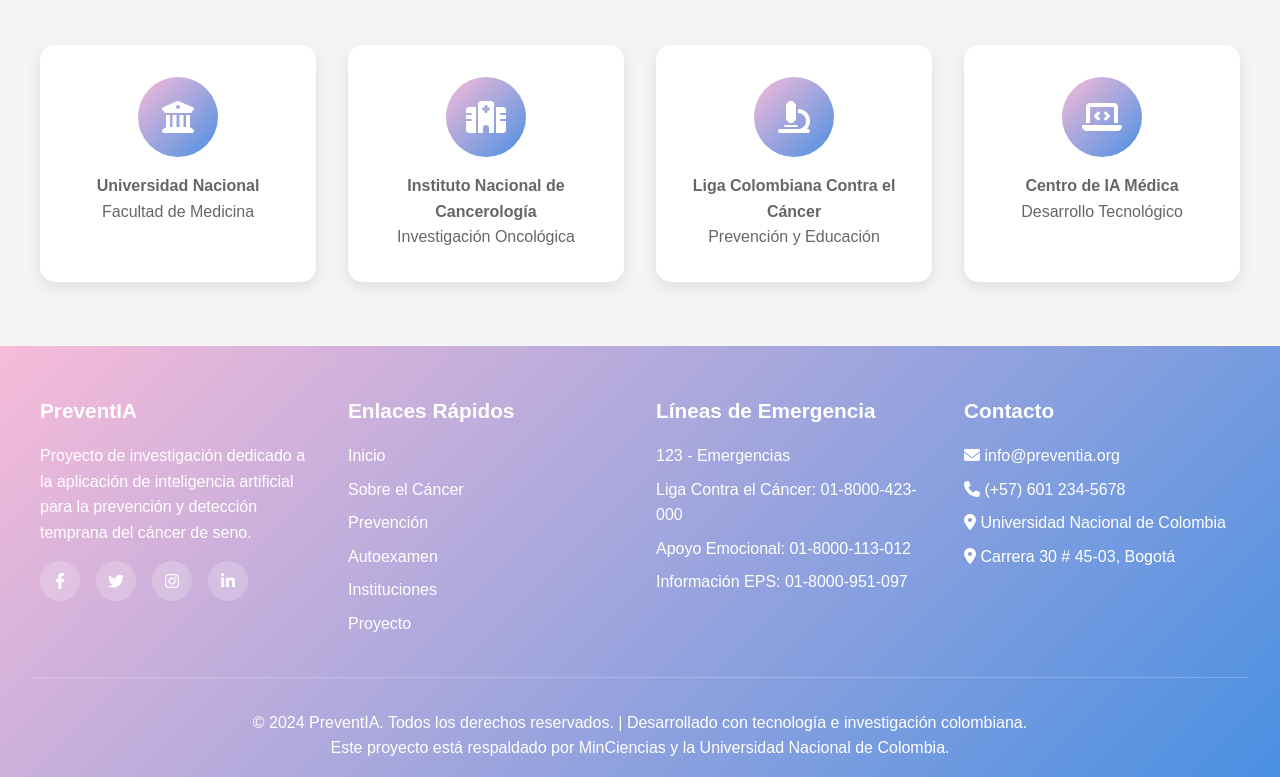
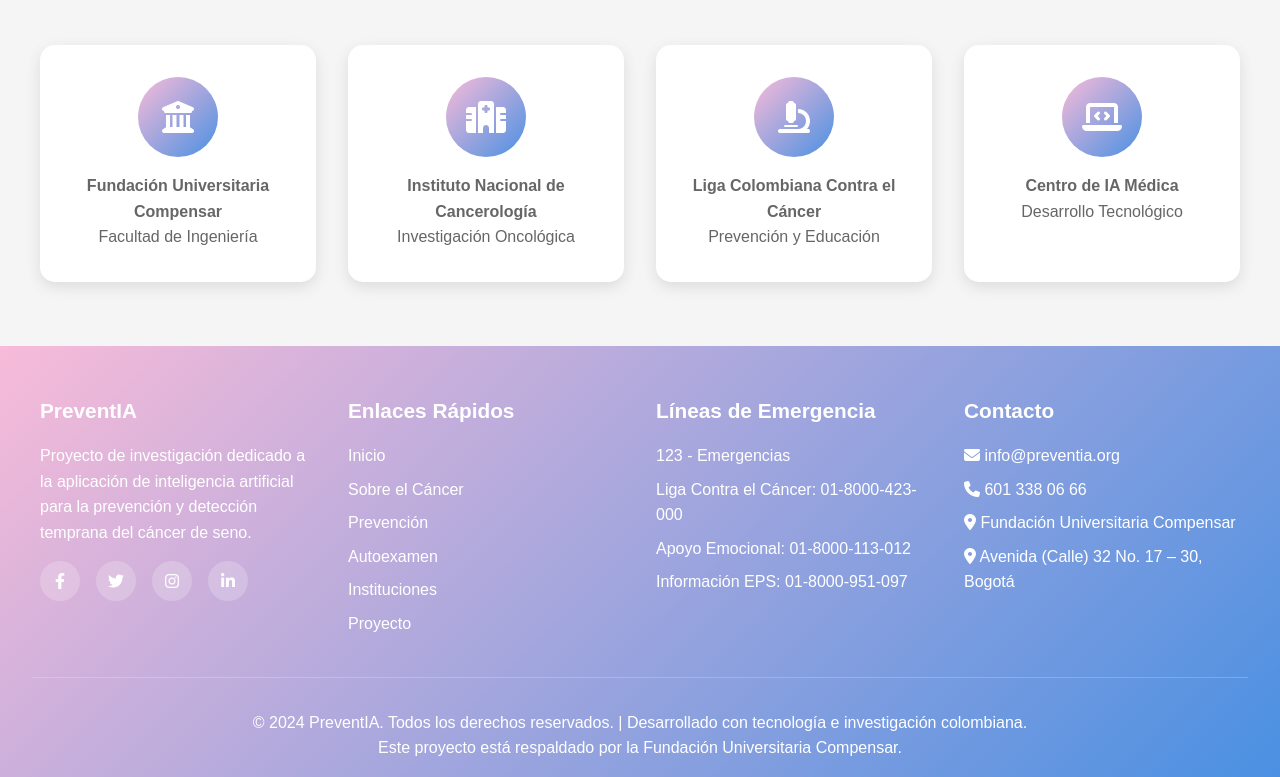
Before and after one commit to cfernandom/preventia-news-dashboard-prototype, a plain HTML site: page index.html in a window 1280 px wide. Shown: the part 2941-3718 px from the top of the page. Drawn offline with nearby package versions, Linux system fonts and the light colour scheme.

Commit message:
Update partner and contact information to reflect Fundación Universitaria Compensar

```diff
--- a/index.html
+++ b/index.html
@@ -965,8 +965,8 @@
                             <div class="partner-logo">
                                 <i class="fas fa-university"></i>
                             </div>
-                            <h4>Universidad Nacional</h4>
-                            <p>Facultad de Medicina</p>
+                            <h4>Fundación Universitaria Compensar</h4>
+                            <p>Facultad de Ingeniería</p>
                         </div>
                         <div class="partner-card">
                             <div class="partner-logo">
@@ -1566,15 +1566,15 @@
                     <div class="info-card">
                         <i class="fas fa-phone"></i>
                         <h4>Teléfono</h4>
-                        <p>(+57) 601 234-5678<br>
-                            Línea directa: (+57) 300 123-4567</p>
+                        <p>601 338 06 66<br>
+                            Whatsapp: (+57) 318 516 0957</p>
                     </div>
                     <div class="info-card">
                         <i class="fas fa-map-marker-alt"></i>
                         <h4>Dirección</h4>
-                        <p>Universidad Nacional de Colombia<br>
-                            Facultad de Medicina<br>
-                            Carrera 30 # 45-03, Bogotá</p>
+                        <p>Fundación Universitaria Compensar<br>
+                            Facultad de Ingeniería<br>
+                            Avenida (Calle) 32 No. 17 – 30</p>
                     </div>
                     <div class="info-card">
                         <i class="fas fa-clock"></i>
@@ -2222,9 +2222,9 @@
                 <h3>Contacto</h3>
                 <ul>
                     <li><i class="fas fa-envelope"></i> info@preventia.org</li>
-                    <li><i class="fas fa-phone"></i> (+57) 601 234-5678</li>
-                    <li><i class="fas fa-map-marker-alt"></i> Universidad Nacional de Colombia</li>
-                    <li><i class="fas fa-map-marker-alt"></i> Carrera 30 # 45-03, Bogotá</li>
+                    <li><i class="fas fa-phone"></i> 601 338 06 66</li>
+                    <li><i class="fas fa-map-marker-alt"></i> Fundación Universitaria Compensar</li>
+                    <li><i class="fas fa-map-marker-alt"></i> Avenida (Calle) 32 No. 17 – 30, Bogotá</li>
                 </ul>
             </div>
         </div>
@@ -2232,7 +2232,7 @@
         <div class="footer-bottom">
             <p>&copy; 2024 PreventIA. Todos los derechos reservados. | Desarrollado con tecnología e investigación
                 colombiana.</p>
-            <p>Este proyecto está respaldado por MinCiencias y la Universidad Nacional de Colombia.</p>
+            <p>Este proyecto está respaldado por la Fundación Universitaria Compensar.</p>
         </div>
     </footer>
 
```
